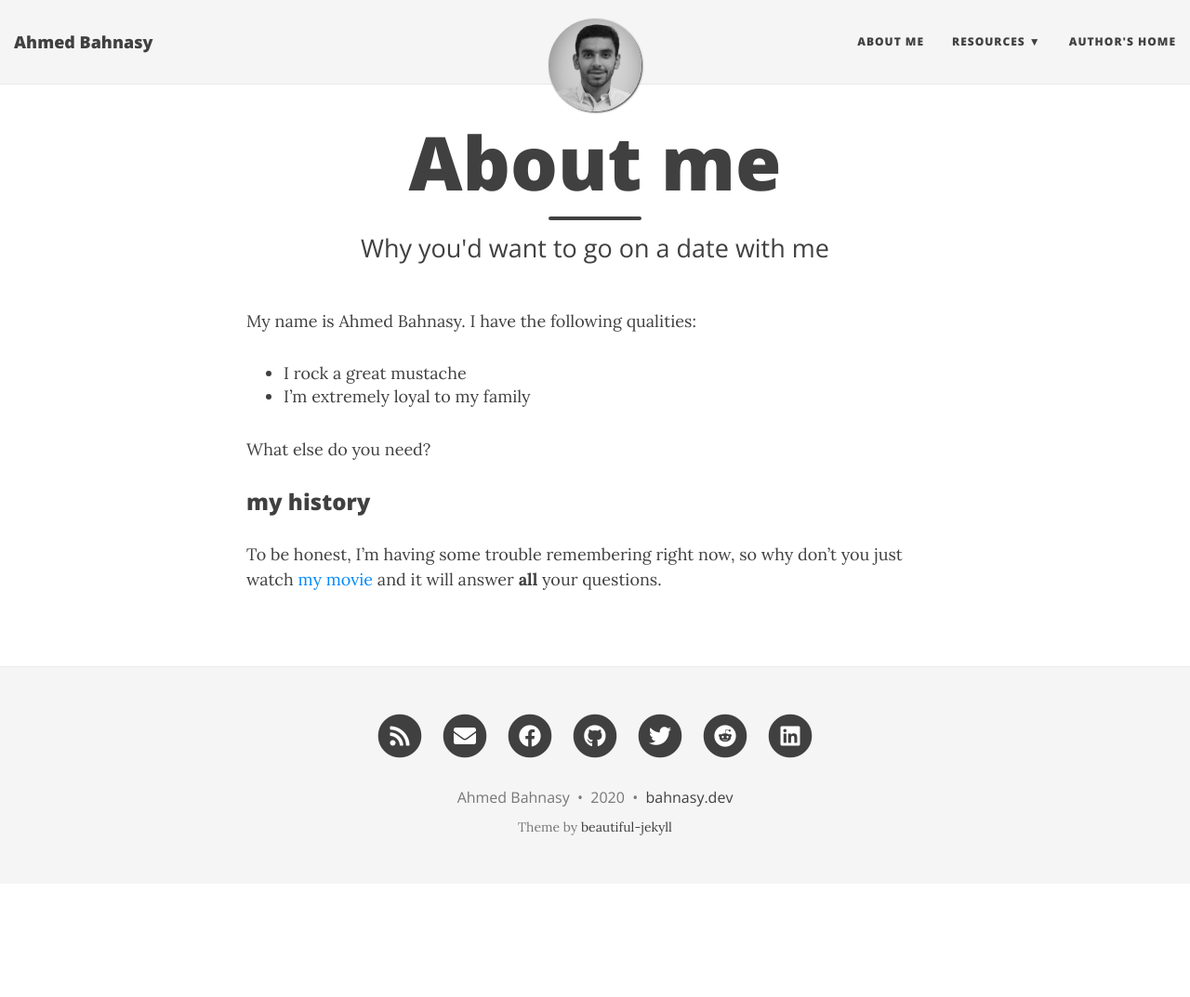
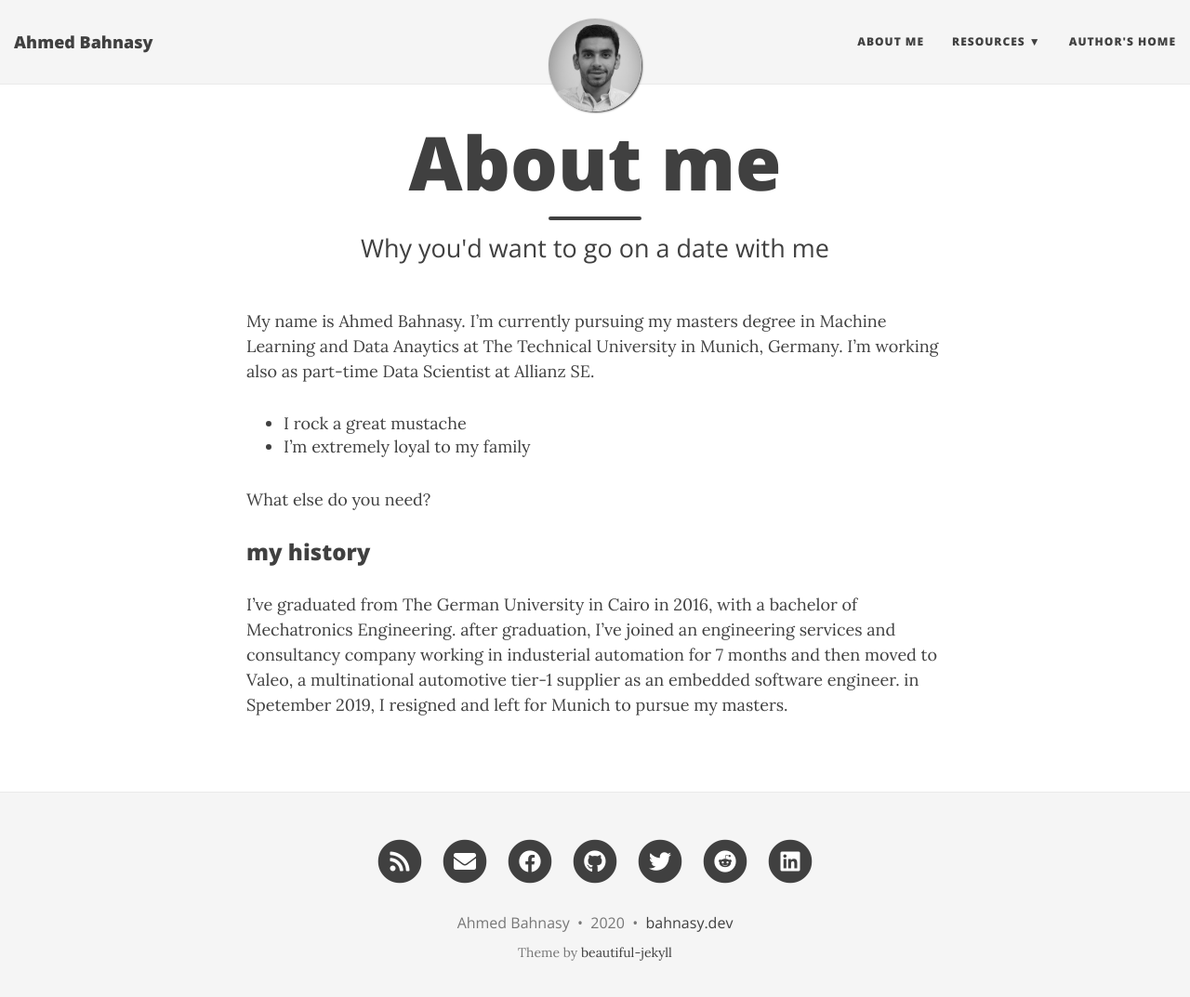
Before and after one commit to abahnasy/abahnasy.github.io, a Jekyll site: the page built from aboutme.md, in a window 1280 px wide and 1086 px high. Shown: the top 1073 px of the window at 93% size. Built offline with Jekyll 4.4.1, drawn with Linux system fonts in a browser that asks for light colours; nearby versions of some CDN libraries.

Commit message:
Update about me info

```diff
--- a/aboutme.md
+++ b/aboutme.md
@@ -4,7 +4,7 @@ title: About me
 subtitle: Why you'd want to go on a date with me
 ---
 
-My name is Ahmed Bahnasy. I have the following qualities:
+My name is Ahmed Bahnasy. I'm currently pursuing my masters degree in Machine Learning and Data Anaytics at The Technical University in Munich, Germany. I'm working also as part-time Data Scientist at Allianz SE.
 
 - I rock a great mustache
 - I'm extremely loyal to my family
@@ -13,4 +13,4 @@ What else do you need?
 
 ### my history
 
-To be honest, I'm having some trouble remembering right now, so why don't you just watch [my movie](http://en.wikipedia.org/wiki/The_Princess_Bride_%28film%29) and it will answer **all** your questions.
+I've graduated from The German University in Cairo in 2016, with a bachelor of Mechatronics Engineering. after graduation, I've joined an engineering services and consultancy company working in industerial automation for 7 months and then moved to Valeo,  a multinational automotive tier-1 supplier as an embedded software engineer. in Spetember 2019, I resigned and left for Munich to pursue my masters.
```
